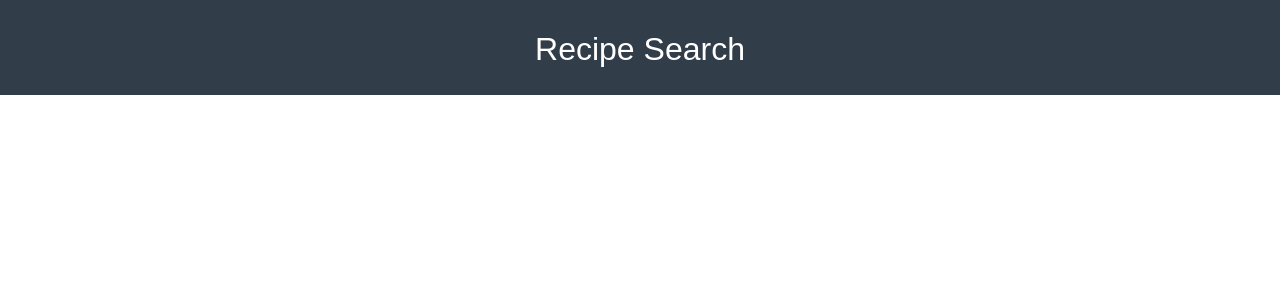
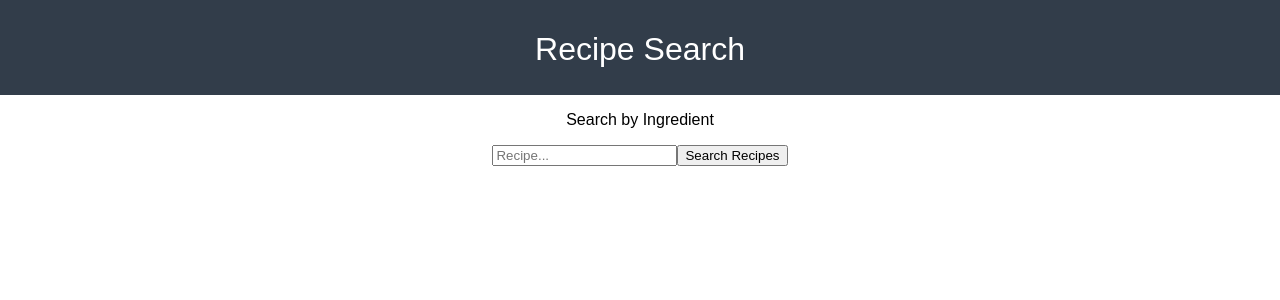
Before and after one commit to BlakeBurbach/react_recipe_app_ts, a React (Create React App) app: page / in a window 1280 px wide. Shown: the top 300 px of the page. Built offline with nearby package versions, Linux system fonts and the light colour scheme.

Commit message:
RecipeSearchForm talking to App

```diff
--- a/src/App.css
+++ b/src/App.css
@@ -1,16 +1,3 @@
 .App {
   text-align: center;
 }
-
-.App__header {
-  background-color: rgb(50, 61, 74);
-  height: 75px;
-  padding: 10px;
-}
-
-.t-App__title {
-  font-family: Arial, Helvetica, sans-serif;
-  font-weight: 400;
-  font-size: 2em;
-  color: white;
-}
--- a/src/App.tsx
+++ b/src/App.tsx
@@ -1,13 +1,21 @@
 import * as React from 'react';
 import './App.css';
 
+import Header from './components/Header/Header';
+import RecipeSearchForm from './components/RecipeSearchForm/RecipeSearchForm';
+
 class App extends React.Component {
+
+  public getRecipes = async (event: any) => {
+    event.preventDefault();
+    console.log('getRecipes working');
+  }
+
   public render() {
     return (
       <div className="App">
-        <header className="App__header">
-          <h1 className="t-App__title">Recipe Search</h1>
-        </header>
+        <Header />
+        <RecipeSearchForm getRecipes={this.getRecipes}/>
       </div>
     );
   }
--- /dev/null
+++ b/src/components/Header/Header.css
@@ -0,0 +1,12 @@
+.App__header {
+    background-color: rgb(50, 61, 74);
+    height: 75px;
+    padding: 10px;
+}
+
+.t-App__title {
+    font-family: Arial, Helvetica, sans-serif;
+    font-weight: 400;
+    font-size: 2em;
+    color: white;
+}
--- /dev/null
+++ b/src/components/Header/Header.tsx
@@ -0,0 +1,10 @@
+import * as React from 'react';
+import './Header.css';
+
+const Header: React.SFC = () => (
+    <header className="App__header">
+        <h1 className="t-App__title">Recipe Search</h1>
+    </header>
+);
+
+export default Header;
--- /dev/null
+++ b/src/components/RecipeSearchForm/RecipeSearchForm.tsx
@@ -0,0 +1,15 @@
+import * as React from 'react';
+
+interface IRecipeSearchFormProps {
+    getRecipes: (event: any) => Promise<void>
+};
+
+const RecipeSearchForm: React.SFC<IRecipeSearchFormProps> = props => (
+    <form onSubmit={props.getRecipes}>
+        <p>Search by Ingredient</p>
+        <input type="text" name="RecipeName" placeholder="Recipe..."/>
+        <button>Search Recipes</button>
+    </form>
+);
+
+export default RecipeSearchForm;
--- a/tslint.json
+++ b/tslint.json
@@ -6,5 +6,8 @@
       "node_modules/**/*.ts",
       "coverage/lcov-report/*.js"
     ]
+  },
+  "rules": {
+    "no-console": false
   }
 }
```
